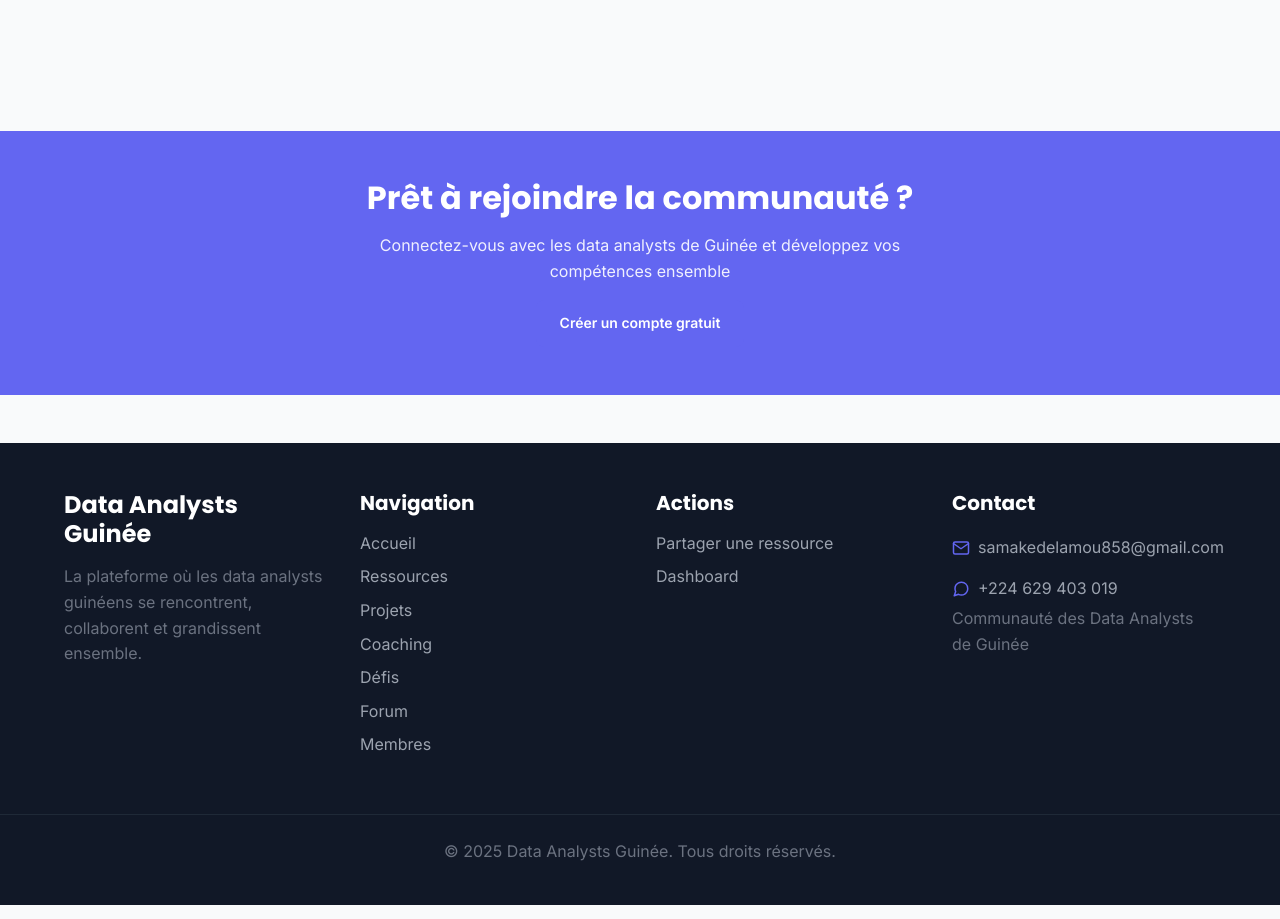
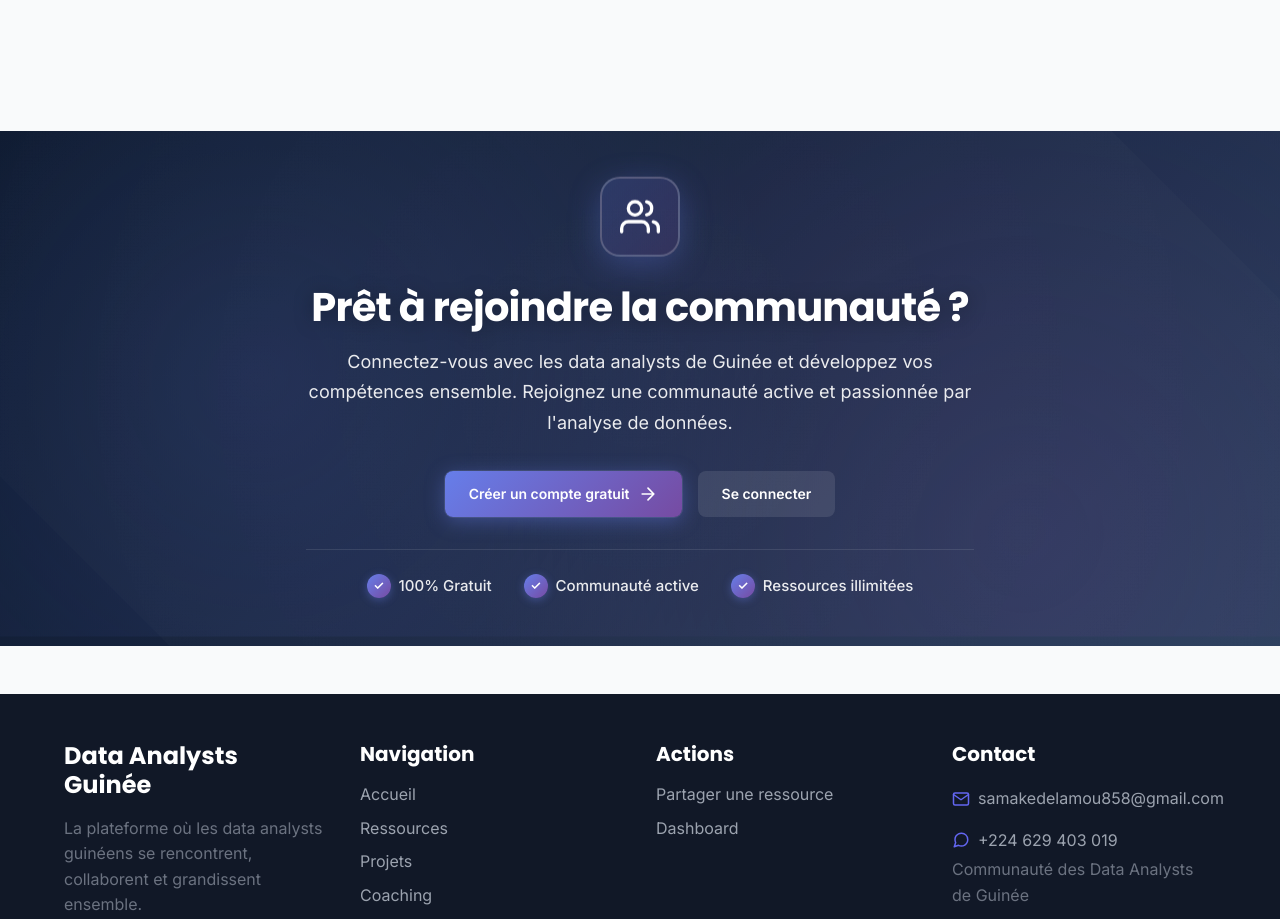
Before and after one commit to SenyDelamou/frontendAnalystes, a React (Vite) app: page / in a window 1280 px wide. Shown: the part 2380-3299 px from the top of the page. Built offline with nearby package versions, Linux system fonts and the light colour scheme.

Commit message:
frontend

```diff
--- a/src/pages/Dashboard.css
+++ b/src/pages/Dashboard.css
@@ -6,6 +6,14 @@
     rgba(147, 51, 234, 0.02) 50%,
     rgba(255, 255, 255, 1) 100%);
   min-height: 100vh;
+  position: relative;
+}
+
+.dashboard-page .container {
+  position: relative;
+  z-index: 1;
+  padding-top: var(--spacing-2xl);
+  padding-bottom: var(--spacing-2xl);
 }
 
 .dashboard-welcome {
@@ -23,6 +31,8 @@
   position: relative;
   overflow: hidden;
   animation: fadeInUp 0.6s ease-out;
+  opacity: 1;
+  visibility: visible;
 }
 
 .dashboard-welcome::before {
--- a/src/pages/Home.css
+++ b/src/pages/Home.css
@@ -192,25 +192,221 @@
 }
 
 .cta-section {
-  background: var(--primary);
+  background: linear-gradient(135deg, #0a1628 0%, #1a2744 50%, #2d3f5f 100%);
   color: white;
   padding: var(--spacing-2xl) 0;
   margin-top: var(--spacing-2xl);
+  position: relative;
+  overflow: hidden;
+}
+
+.cta-section::before {
+  content: '';
+  position: absolute;
+  top: 0;
+  left: 0;
+  right: 0;
+  bottom: 0;
+  background:
+    radial-gradient(circle at 20% 50%, rgba(102, 126, 234, 0.15) 0%, transparent 50%),
+    radial-gradient(circle at 80% 80%, rgba(118, 75, 162, 0.15) 0%, transparent 50%);
+  animation: float 6s ease-in-out infinite;
+  pointer-events: none;
+}
+
+.cta-section::after {
+  content: '';
+  position: absolute;
+  top: -50%;
+  left: -50%;
+  width: 200%;
+  height: 200%;
+  background: radial-gradient(circle, rgba(255, 255, 255, 0.03) 0%, transparent 70%);
+  animation: rotate 20s linear infinite;
+  pointer-events: none;
 }
 
 .cta-content {
   text-align: center;
-  max-width: 600px;
+  max-width: 700px;
   margin: 0 auto;
+  padding: 0 var(--spacing-md);
+  position: relative;
+  z-index: 1;
+  animation: fadeInUp 0.8s ease-out;
 }
 
-.cta-content h2 {
+.cta-icon-wrapper {
+  margin-bottom: var(--spacing-lg);
+  animation: fadeInDown 0.8s ease-out 0.2s both;
+}
+
+.cta-icon {
+  width: 80px;
+  height: 80px;
+  margin: 0 auto;
+  background: linear-gradient(135deg, rgba(102, 126, 234, 0.2) 0%, rgba(118, 75, 162, 0.2) 100%);
+  border-radius: 20px;
+  display: flex;
+  align-items: center;
+  justify-content: center;
+  border: 2px solid rgba(255, 255, 255, 0.2);
+  backdrop-filter: blur(10px);
+  -webkit-backdrop-filter: blur(10px);
+  box-shadow: 0 8px 32px rgba(102, 126, 234, 0.3);
+  animation: float 3s ease-in-out infinite;
+}
+
+.cta-icon svg {
+  width: 40px;
+  height: 40px;
+  color: white;
+  stroke-width: 2;
+}
+
+.cta-title {
+  font-size: clamp(1.75rem, 4vw, 2.5rem);
+  font-weight: 700;
   color: white;
   margin-bottom: var(--spacing-md);
+  line-height: 1.2;
+  letter-spacing: -0.02em;
+  text-shadow: 0 2px 20px rgba(0, 0, 0, 0.3);
+  animation: fadeInUp 0.8s ease-out 0.4s both;
 }
 
-.cta-content p {
+.cta-description {
+  font-size: clamp(1rem, 2vw, 1.125rem);
   color: rgba(255, 255, 255, 0.9);
+  line-height: 1.7;
+  margin-bottom: var(--spacing-xl);
+  font-weight: 400;
+  animation: fadeInUp 0.8s ease-out 0.6s both;
+}
+
+.cta-actions {
+  display: flex;
+  gap: var(--spacing-md);
+  justify-content: center;
+  align-items: center;
+  flex-wrap: wrap;
+  margin-bottom: var(--spacing-xl);
+  animation: fadeInUp 0.8s ease-out 0.8s both;
+}
+
+.btn-cta-primary {
+  background: linear-gradient(135deg, #667eea 0%, #764ba2 100%);
+  color: white;
+  padding: 1rem 2rem;
+  font-size: 1rem;
+  font-weight: 600;
+  border-radius: 12px;
+  border: none;
+  cursor: pointer;
+  transition: all 0.3s cubic-bezier(0.4, 0, 0.2, 1);
+  text-decoration: none;
+  display: inline-flex;
+  align-items: center;
+  gap: var(--spacing-sm);
+  box-shadow:
+    0 4px 20px rgba(102, 126, 234, 0.4),
+    0 0 0 1px rgba(255, 255, 255, 0.1);
+  position: relative;
+  overflow: hidden;
+}
+
+.btn-cta-primary::before {
+  content: '';
+  position: absolute;
+  top: 0;
+  left: -100%;
+  width: 100%;
+  height: 100%;
+  background: linear-gradient(90deg, transparent, rgba(255, 255, 255, 0.2), transparent);
+  transition: left 0.5s;
+}
+
+.btn-cta-primary:hover::before {
+  left: 100%;
+}
+
+.btn-cta-primary:hover {
+  transform: translateY(-3px) scale(1.02);
+  box-shadow:
+    0 8px 30px rgba(102, 126, 234, 0.5),
+    0 0 0 1px rgba(255, 255, 255, 0.2);
+  background: linear-gradient(135deg, #764ba2 0%, #667eea 100%);
+}
+
+.btn-cta-primary:active {
+  transform: translateY(-1px) scale(0.98);
+}
+
+.btn-cta-primary svg {
+  transition: transform 0.3s ease;
+}
+
+.btn-cta-primary:hover svg {
+  transform: translateX(4px);
+}
+
+.btn-cta-secondary {
+  background: rgba(255, 255, 255, 0.1);
+  color: white;
+  padding: 1rem 2rem;
+  font-size: 1rem;
+  font-weight: 600;
+  border-radius: 12px;
+  border: 2px solid rgba(255, 255, 255, 0.3);
+  cursor: pointer;
+  transition: all 0.3s cubic-bezier(0.4, 0, 0.2, 1);
+  text-decoration: none;
+  display: inline-flex;
+  align-items: center;
+  backdrop-filter: blur(10px);
+  -webkit-backdrop-filter: blur(10px);
+}
+
+.btn-cta-secondary:hover {
+  background: rgba(255, 255, 255, 0.2);
+  border-color: rgba(255, 255, 255, 0.5);
+  transform: translateY(-2px);
+  box-shadow: 0 4px 20px rgba(0, 0, 0, 0.2);
+}
+
+.cta-features {
+  display: flex;
+  justify-content: center;
+  align-items: center;
+  gap: var(--spacing-xl);
+  flex-wrap: wrap;
+  padding-top: var(--spacing-lg);
+  border-top: 1px solid rgba(255, 255, 255, 0.1);
+  animation: fadeInUp 0.8s ease-out 1s both;
+}
+
+.cta-feature-item {
+  display: flex;
+  align-items: center;
+  gap: var(--spacing-sm);
+  color: rgba(255, 255, 255, 0.9);
+  font-size: 0.9375rem;
+  font-weight: 500;
+}
+
+.cta-feature-icon {
+  width: 24px;
+  height: 24px;
+  background: linear-gradient(135deg, #667eea 0%, #764ba2 100%);
+  border-radius: 50%;
+  display: flex;
+  align-items: center;
+  justify-content: center;
+  font-size: 0.75rem;
+  font-weight: 700;
+  color: white;
+  flex-shrink: 0;
+  box-shadow: 0 2px 8px rgba(102, 126, 234, 0.4);
 }
 
 /* Testimonials Section */
@@ -825,6 +1021,38 @@
     padding: var(--spacing-xl) 0;
   }
 
+  .cta-content {
+    max-width: 100%;
+    padding: 0 var(--spacing-lg);
+  }
+
+  .cta-icon {
+    width: 70px;
+    height: 70px;
+  }
+
+  .cta-icon svg {
+    width: 36px;
+    height: 36px;
+  }
+
+  .cta-actions {
+    flex-direction: column;
+    width: 100%;
+  }
+
+  .btn-cta-primary,
+  .btn-cta-secondary {
+    width: 100%;
+    justify-content: center;
+  }
+
+  .cta-features {
+    flex-direction: column;
+    gap: var(--spacing-md);
+    align-items: flex-start;
+  }
+
   .cta-content p {
     font-size: 1rem;
   }
--- a/src/pages/Home.jsx
+++ b/src/pages/Home.jsx
@@ -511,12 +511,89 @@ const Home = () => {
       <section className="cta-section">
         <div className="container">
           <div className="cta-content">
-            <h2>Prêt à rejoindre la communauté ?</h2>
-            <p>Connectez-vous avec les data analysts de Guinée et développez vos compétences ensemble</p>
-            {!isAuthenticated && (
-              <Link to="/signup" className="btn btn-primary btn-large">
-                Créer un compte gratuit
-              </Link>
+            <div className="cta-icon-wrapper">
+              <div className="cta-icon">
+                {isAuthenticated ? (
+                  <svg viewBox="0 0 24 24" fill="none" xmlns="http://www.w3.org/2000/svg">
+                    <rect x="3" y="3" width="7" height="7" stroke="currentColor" strokeWidth="2" strokeLinecap="round" strokeLinejoin="round"/>
+                    <rect x="14" y="3" width="7" height="7" stroke="currentColor" strokeWidth="2" strokeLinecap="round" strokeLinejoin="round"/>
+                    <rect x="3" y="14" width="7" height="7" stroke="currentColor" strokeWidth="2" strokeLinecap="round" strokeLinejoin="round"/>
+                    <rect x="14" y="14" width="7" height="7" stroke="currentColor" strokeWidth="2" strokeLinecap="round" strokeLinejoin="round"/>
+                  </svg>
+                ) : (
+                  <svg viewBox="0 0 24 24" fill="none" xmlns="http://www.w3.org/2000/svg">
+                    <path d="M17 21v-2a4 4 0 0 0-4-4H5a4 4 0 0 0-4 4v2" stroke="currentColor" strokeWidth="2" strokeLinecap="round" strokeLinejoin="round"/>
+                    <circle cx="9" cy="7" r="4" stroke="currentColor" strokeWidth="2" strokeLinecap="round" strokeLinejoin="round"/>
+                    <path d="M23 21v-2a4 4 0 0 0-3-3.87" stroke="currentColor" strokeWidth="2" strokeLinecap="round" strokeLinejoin="round"/>
+                    <path d="M16 3.13a4 4 0 0 1 0 7.75" stroke="currentColor" strokeWidth="2" strokeLinecap="round" strokeLinejoin="round"/>
+                  </svg>
+                )}
+              </div>
+            </div>
+            {isAuthenticated ? (
+              <>
+                <h2 className="cta-title">Bienvenue dans la communauté !</h2>
+                <p className="cta-description">
+                  Continuez à développer vos compétences avec les data analysts de Guinée. Explorez les ressources, participez aux défis et partagez vos connaissances.
+                </p>
+                <div className="cta-actions">
+                  <Link to="/dashboard" className="btn btn-cta-primary">
+                    <span>Accéder au dashboard</span>
+                    <svg width="20" height="20" viewBox="0 0 24 24" fill="none" xmlns="http://www.w3.org/2000/svg">
+                      <path d="M5 12h14M12 5l7 7-7 7" stroke="currentColor" strokeWidth="2" strokeLinecap="round" strokeLinejoin="round"/>
+                    </svg>
+                  </Link>
+                  <Link to="/articles" className="btn btn-cta-secondary">
+                    Explorer les ressources
+                  </Link>
+                </div>
+                <div className="cta-features">
+                  <div className="cta-feature-item">
+                    <span className="cta-feature-icon">✓</span>
+                    <span>Accès complet</span>
+                  </div>
+                  <div className="cta-feature-item">
+                    <span className="cta-feature-icon">✓</span>
+                    <span>Projets collaboratifs</span>
+                  </div>
+                  <div className="cta-feature-item">
+                    <span className="cta-feature-icon">✓</span>
+                    <span>Ressources illimitées</span>
+                  </div>
+                </div>
+              </>
+            ) : (
+              <>
+                <h2 className="cta-title">Prêt à rejoindre la communauté ?</h2>
+                <p className="cta-description">
+                  Connectez-vous avec les data analysts de Guinée et développez vos compétences ensemble. Rejoignez une communauté active et passionnée par l'analyse de données.
+                </p>
+                <div className="cta-actions">
+                  <Link to="/signup" className="btn btn-cta-primary">
+                    <span>Créer un compte gratuit</span>
+                    <svg width="20" height="20" viewBox="0 0 24 24" fill="none" xmlns="http://www.w3.org/2000/svg">
+                      <path d="M5 12h14M12 5l7 7-7 7" stroke="currentColor" strokeWidth="2" strokeLinecap="round" strokeLinejoin="round"/>
+                    </svg>
+                  </Link>
+                  <Link to="/login" className="btn btn-cta-secondary">
+                    Se connecter
+                  </Link>
+                </div>
+                <div className="cta-features">
+                  <div className="cta-feature-item">
+                    <span className="cta-feature-icon">✓</span>
+                    <span>100% Gratuit</span>
+                  </div>
+                  <div className="cta-feature-item">
+                    <span className="cta-feature-icon">✓</span>
+                    <span>Communauté active</span>
+                  </div>
+                  <div className="cta-feature-item">
+                    <span className="cta-feature-icon">✓</span>
+                    <span>Ressources illimitées</span>
+                  </div>
+                </div>
+              </>
             )}
           </div>
         </div>
```
